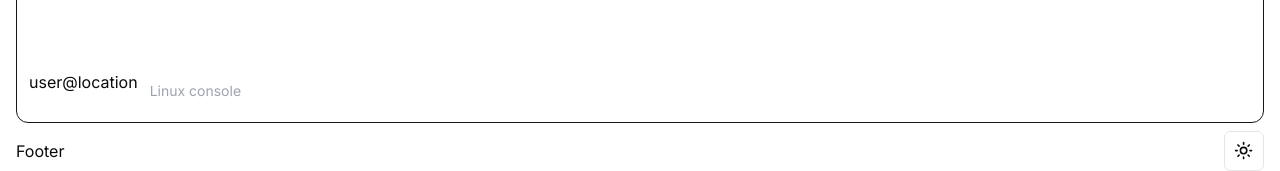
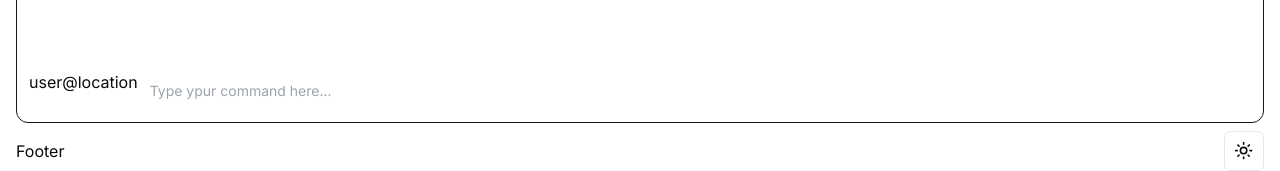
Before and after one commit to Melvin2306/portfolio, a Next.js app: page / in a window 1280 px wide. Shown: the part 613-784 px from the top of the page. Built offline with nearby package versions, Linux system fonts and the light colour scheme.

Commit message:
added executeCommand in index page

```diff
--- a/components/terminal/TerminalConsole.tsx
+++ b/components/terminal/TerminalConsole.tsx
@@ -14,6 +14,7 @@ import {
   FormMessage,
 } from '@/components/ui/form';
 import { Input } from '@/components/ui/input';
+import { executeCommand } from '@/lib/terminal/execudeCommand';
 
 function TerminalConsole() {
   const formSchema = z.object({
@@ -28,9 +29,10 @@ function TerminalConsole() {
     },
   });
   function onSubmit(values: z.infer<typeof formSchema>) {
-    // Do something with the form values.
-    // ✅ This will be type-safe and validated.
     console.log(values);
+
+    const result = executeCommand(values.command);
+    console.log(result);
   }
 
   return (
@@ -45,9 +47,14 @@ function TerminalConsole() {
                 <FormControl>
                   <Input
                     type='text'
-                    placeholder='Linux console'
+                    placeholder='Type ypur command here...'
                     autoFocus
                     style={{ width: '100%' }}
+                    onKeyDown={(e) => {
+                      if (e.key === 'Enter') {
+                        form.handleSubmit(onSubmit)();
+                      }
+                    }}
                     {...field}
                   />
                 </FormControl>
```
